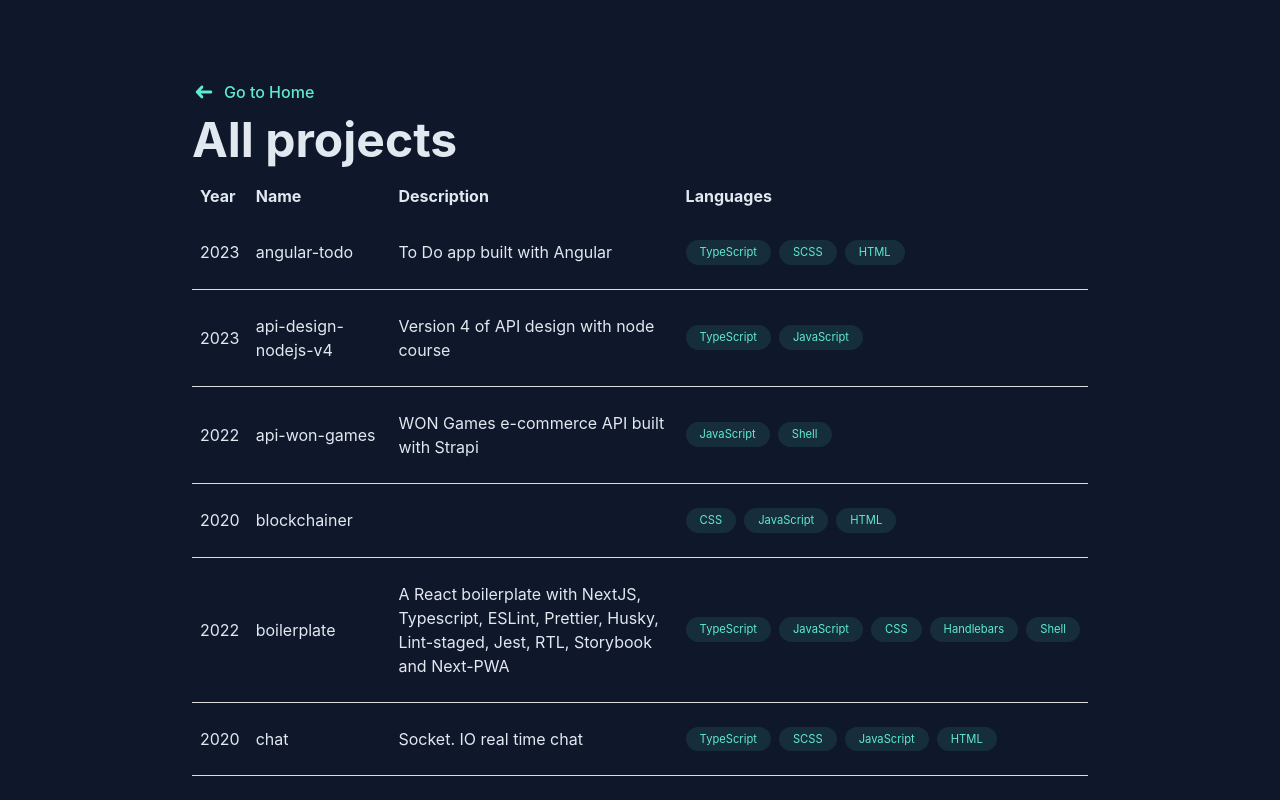
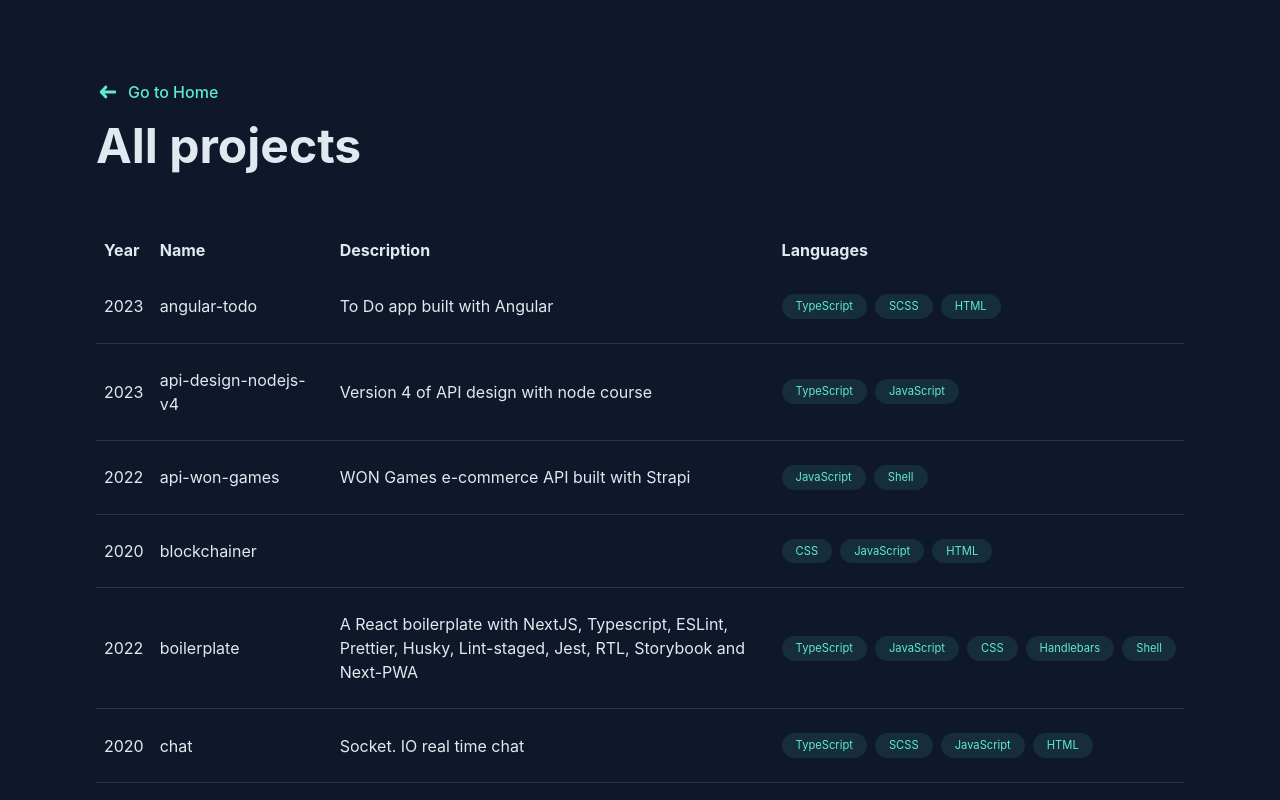
Before and after one commit to eduardo-takeo/v3, a React (Vite) app: page /projects in a window 1280 px wide. Shown: the top 800 px of the page. Built offline with nearby package versions, Linux system fonts and the light colour scheme.

Commit message:
style: fix Table styles

```diff
--- a/src/components/Table/Table.scss
+++ b/src/components/Table/Table.scss
@@ -1,4 +1,3 @@
-// TODO: style table component
 .table {
   border-collapse: collapse;
 
@@ -9,7 +8,7 @@
 
   td {
     padding: 1.5rem 0.5rem;
-    border-bottom: 1px solid #ddd;
+    border-bottom: 0.5px solid rgba($color: $white-400, $alpha: 0.2);
   }
 
   .badges {
--- a/src/views/Projects/Projects.scss
+++ b/src/views/Projects/Projects.scss
@@ -1,11 +1,16 @@
 .container {
-  width: 70%;
+  max-width: 85%;
   margin: 5rem auto;
 }
 
-.back-link {
+.projects {
+  &__title {
+    margin-bottom: 3rem;
+  }
+
+  &__back-link {
     text-decoration: none;
-  display: flex;
+    display: inline-flex;
     align-items: center;
     gap: 0.5rem;
     color: $teal;
@@ -18,9 +23,9 @@
     }
 
     &:hover {
-
       & > svg {
         transform: translateX(-4px);
       }
     }
   }
+}
--- a/src/views/Projects/Projects.tsx
+++ b/src/views/Projects/Projects.tsx
@@ -30,11 +30,11 @@ const Projects = () => {
   return (
     <div className="container">
       <div className="projects">
-        <Link to="/" className="back-link">
+        <Link to="/" className="projects__back-link">
           <LeftArrowIcon />
           {t("general.goBackToHome")}
         </Link>
-        <h1>{t("projects.table.title")}</h1>
+        <h1 className="projects__title">{t("projects.table.title")}</h1>
         <Table columns={columns} data={projects} />
       </div>
     </div>
```
Lines whose indentation alone changed are shown as unchanged.
